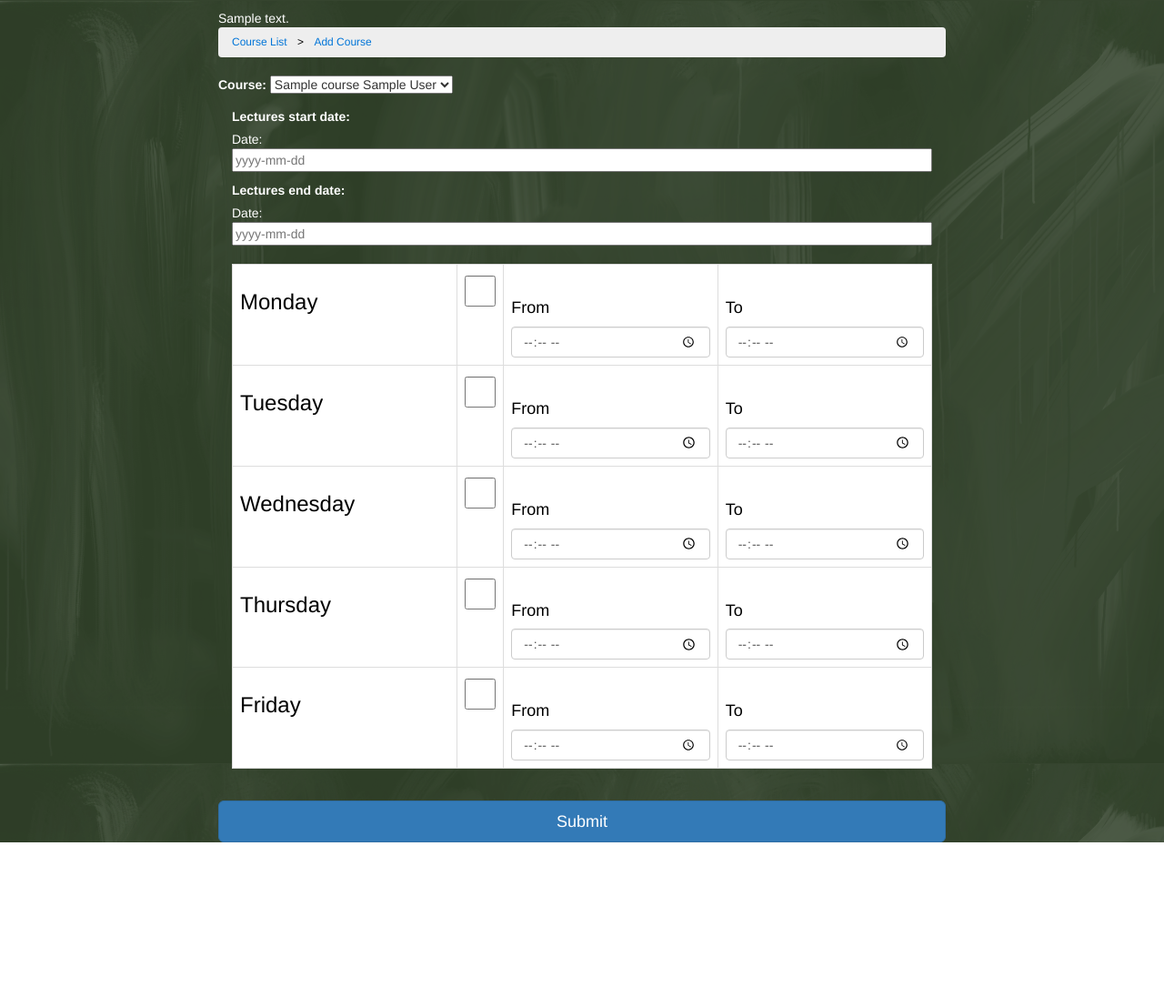
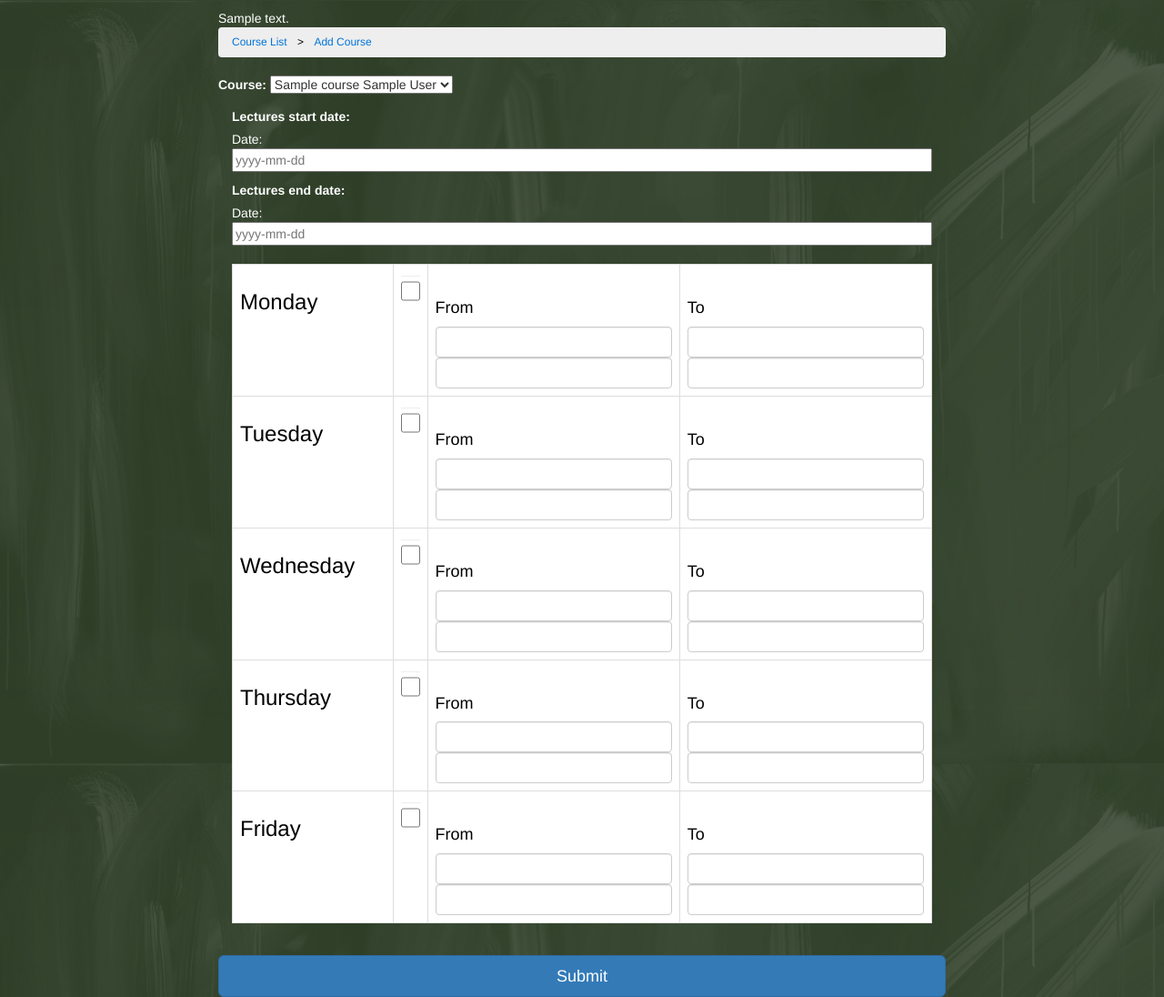
Before and after one commit to frestr/chalktalk, a Flask app: template chalktalk/templates/addcourse.html in a window 1280 px wide. Shown: the whole page at 91% size. Before the commit the page ends 926 px from the top, so only its background shows below. Run offline with Flask 2, Linux system fonts and the light colour scheme; the template is opened without the code that fills it: most values are stand-ins (such as "Sample title", 1, 10 or a date in 2020); some libraries are stand-ins or nearby versions.

Commit message:
Changed the type of the  input field from time to text on the time from and to fields

```diff
--- a/chalktalk/templates/addcourse.html
+++ b/chalktalk/templates/addcourse.html
@@ -44,7 +44,7 @@
         {% endfor %}
     </select>
 
-    <form action="{{ url_for('addcourse', course_id=course_id) }}" id="courseForm" method="POST">
+    <form action="{{ url_for('addcourse')}}" id="courseForm" method="POST">
         {% set days = ["Monday", "Tuesday", "Wednesday", "Thursday", "Friday"] %}
 
         <div class="container">
@@ -68,14 +68,16 @@
                         <input type="checkbox" class="form-control" name="{{ day|lower }}" id="{{ day|lower }}">
                     </td>
                     <td>
-                        <label for="{{ day|lower }}_time_stamp_from"></label>
+                        <label for="{{ day|lower }}_hours_from"></label>
                         <h4>From</h4>
-                        <input type="time" class="form-control" id="{{ day|lower }}_time_stamp_from" name="{{ day|lower }}_time_stamp_from">
+                        <input type="text" class="form-control" id="{{ day|lower }}_hours_from" name="{{ day|lower }}_hours_from">
+                        <input type="text" class="form-control" id="{{ day|lower }}_minutes_from" name="{{ day|lower }}_minutes_from">
                     </td>
                     <td>
-                        <label for="{{ day|lower }}_time_stamp_to" ></label>
+                        <label for="{{ day|lower }}_minutes_to" ></label>
                         <h4 >To</h4>
-                        <input type="time" class="form-control" id="{{ day|lower }}_time_stamp_to" name="{{ day|lower }}_time_stamp_to" >
+                        <input type="text" class="form-control" id="{{ day|lower }}_hours_to" name="{{ day|lower }}_hours_to" >
+                        <input type="text" class="form-control" id="{{ day|lower }}_minutes_to" name="{{ day|lower }}_minutes_to" style="float: right;">
                     </td>
                 </tr>
                {% endfor %}
```
